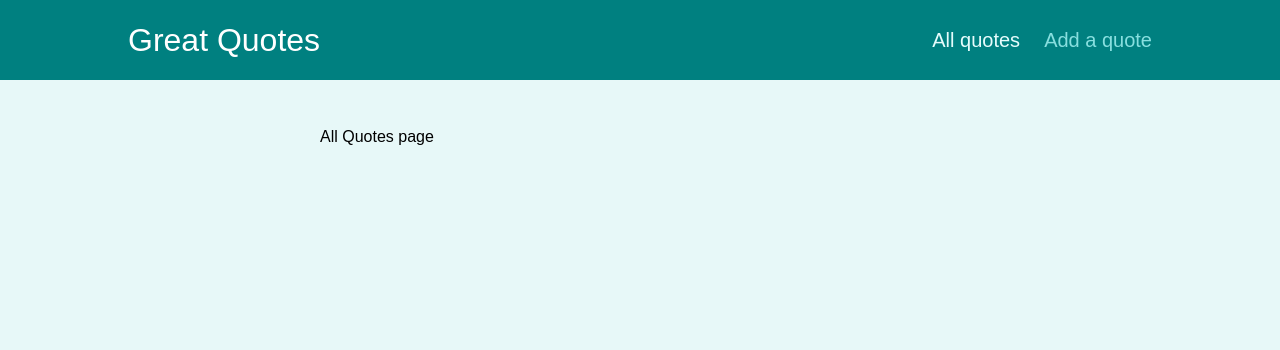
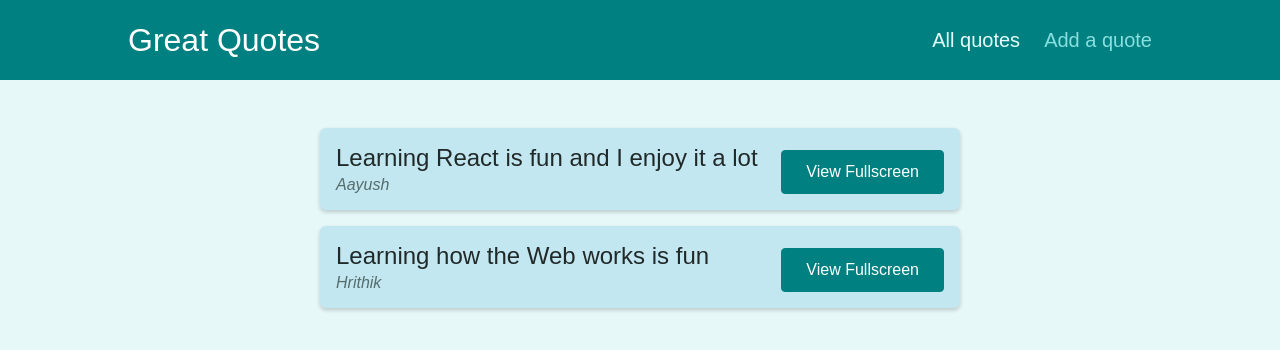
Before and after one commit to falcon-bridge/GreatQuotes, a React (Create React App) app: page /quotes in a window 1280 px wide. Shown: the top 350 px of the page. Built offline with nearby package versions, Linux system fonts and the light colour scheme.

Commit message:
used dummy data to render componrnt on screen and added new quote form too with better UI

```diff
--- a/src/pages/AllQuotes.js
+++ b/src/pages/AllQuotes.js
@@ -1,5 +1,20 @@
+import QuoteList from "../components/quotes/QuoteList";
+
+const DUMMY_QUOTES = [
+  {
+    id: "q1",
+    author: "Aayush",
+    text: "Learning React is fun and I enjoy it a lot",
+  },
+  {
+    id: "q2",
+    author: "Hrithik",
+    text: "Learning how the Web works is fun",
+  },
+];
+
 const AllQuotes = () => {
-  return <div>All Quotes page</div>;
+  return <QuoteList quotes={DUMMY_QUOTES} />;
 };
 
 export default AllQuotes;
--- a/src/pages/NewQuote.js
+++ b/src/pages/NewQuote.js
@@ -1,5 +1,10 @@
+import QuoteForm from "../components/quotes/QuoteForm";
+
 const NewQuote = () => {
-  return <div>New Quote page</div>;
+  const addQuoteHandler = (quoteData) => {
+    console.log(quoteData);
+  };
+  return <QuoteForm onAddQuote={addQuoteHandler} />;
 };
 
 export default NewQuote;
```
Also changed, not shown: 1 other file (tests, documents, lock files or other folders).
